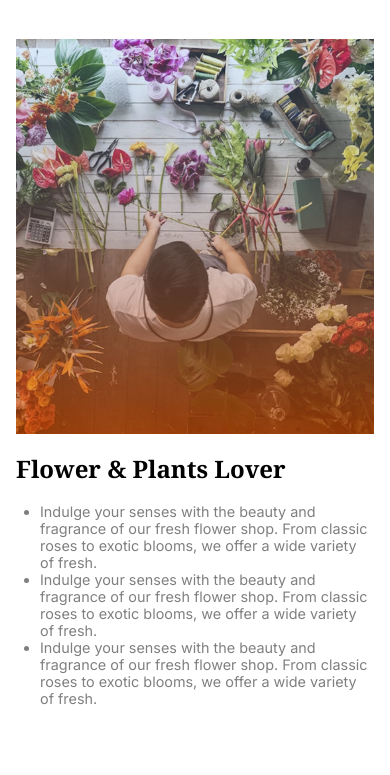
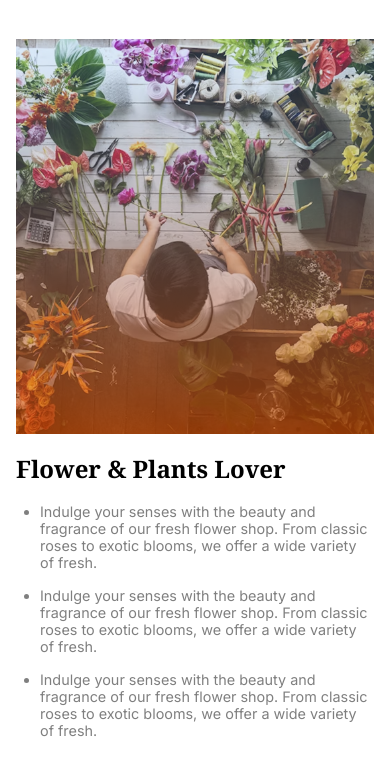
Before and after one commit to soumitra45-git/Assignment-2, a plain HTML site: page index.html in a window 390 px wide. Shown: the part 2487-3262 px from the top of the page. Drawn offline with Linux system fonts and the light colour scheme.

Commit message:
some changes applied

```diff
--- a/styles/styles.css
+++ b/styles/styles.css
@@ -176,6 +176,9 @@ nav{
     /* border: 1px solid black; */
     margin: 38px auto;
 }
+.plants-lover-txt > ul > li{
+    margin-bottom: 20px;
+}
 .trusted-badge{
     width: 286px;
     height: 286px;
@@ -264,4 +267,7 @@ nav{
         font-size: 0.9rem;
         padding-left: 24px;
     }
+    .plants-lover-txt > ul > li{
+    margin-bottom: 16px;
+    }
 }
```
